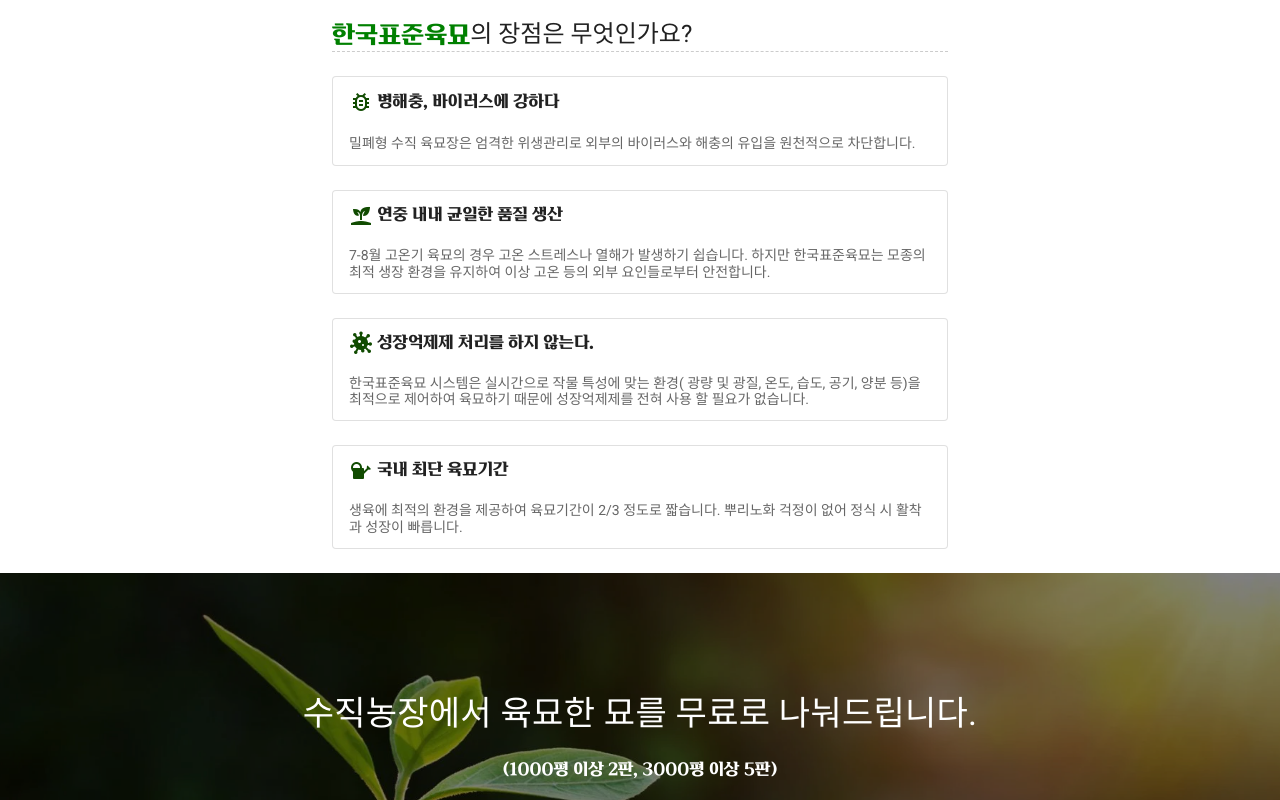
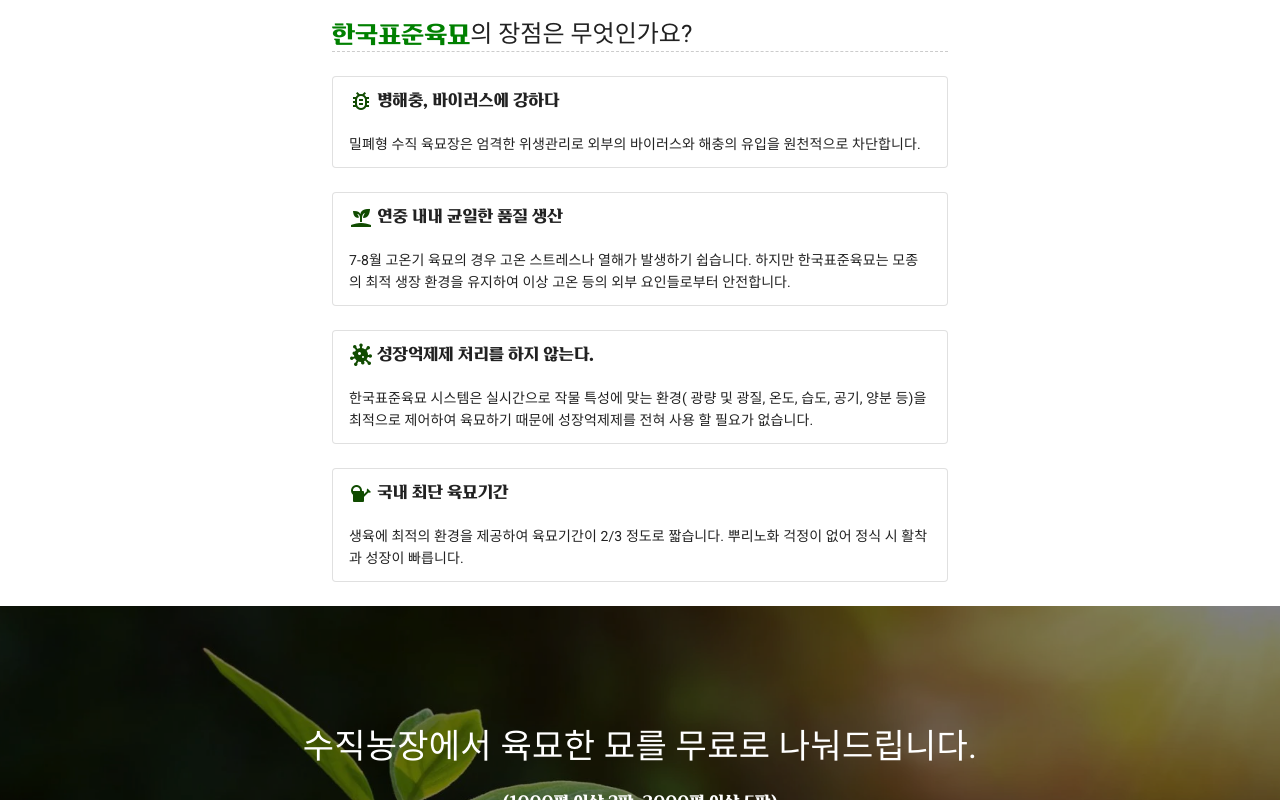
Before and after one commit to rladltmf224/landing, a Vue app: page /AppContent in a window 1280 px wide. Shown: the part 2200-3000 px from the top of the page. Built offline with nearby package versions, Linux system fonts and the light colour scheme.

Commit message:
style:장점리스트cardtext변경

```diff
--- a/src/views/content/AppContent copy.scss
+++ b/src/views/content/AppContent copy.scss
@@ -481,6 +481,9 @@
   #go_event02_pc {
     display: none;
   }
+  #pc {
+    display: none;
+  }
 
   #c_hp1,
   #c_hp2,
--- a/src/views/content/AppContent.vue
+++ b/src/views/content/AppContent.vue
@@ -20,7 +20,7 @@
         </div>
       </v-col>
     </v-row>
-    <v-row justify="center">
+    <v-row justify="center ">
       <v-col cols="12" sm="10" md="8" lg="6" class="d-flex">
         <v-img
           class="mid_img mr-1"
@@ -66,7 +66,7 @@
       </v-col>
     </v-row>
     <!-- pc버젼 -->
-    <!--     <v-row justify="center">
+    <v-row justify="center " v-if="isShowValue">
       <v-col xl="6" lg="6" md="6" sm="6" xs="5">
         <v-carousel
           style="height: 210px"
@@ -118,11 +118,17 @@
           </template>
         </v-carousel>
       </v-col>
-    </v-row> -->
+    </v-row>
     <!-- 모바일버젼 -->
-    <v-row justify="center">
+    <v-row justify="center" v-else>
       <v-col xl="6" lg="6" md="6" sm="6" xs="5">
-        <v-carousel height="100" hide-delimiters class="custom">
+        <v-carousel
+          height="100"
+          hide-delimiters
+          :interval="2000"
+          cycle
+          class="custom"
+        >
           <v-carousel-item v-for="(slide, i) in farmsInfo" :key="i">
             <v-row class="fill-height" align="center" justify="center">
               <v-col cols="12">
@@ -165,7 +171,7 @@
       </v-col>
     </v-row>
     <v-row justify="center">
-      <v-col lg="6" xs="12">
+      <v-col xl="6" lg="6" md="6" sm="6" xs="5">
         <v-card class="mx-auto" outlined>
           <v-list-item three-line>
             <v-list-item-content>
@@ -175,10 +181,11 @@
                   바이러스에 강하다
                 </p>
               </v-list-item-title>
-              <v-list-item-subtitle
-                >밀폐형 수직 육묘장은 엄격한 위생관리로 외부의 바이러스와 해충의
-                유입을 원천적으로 차단합니다.</v-list-item-subtitle
-              >
+
+              <v-card-text class="pa-0">
+                밀폐형 수직 육묘장은 엄격한 위생관리로 외부의 바이러스와 해충의
+                유입을 원천적으로 차단합니다.
+              </v-card-text>
             </v-list-item-content>
           </v-list-item>
         </v-card>
@@ -195,12 +202,11 @@
                   품질 생산
                 </p>
               </v-list-item-title>
-              <v-list-item-subtitle
-                >7-8월 고온기 육묘의 경우 고온 스트레스나 열해가 발생하기
+              <v-card-text class="pa-0">
+                7-8월 고온기 육묘의 경우 고온 스트레스나 열해가 발생하기
                 쉽습니다. 하지만 한국표준육묘는 모종의 최적 생장 환경을 유지하여
-                이상 고온 등의 외부 요인들로부터
-                안전합니다.</v-list-item-subtitle
-              >
+                이상 고온 등의 외부 요인들로부터 안전합니다.
+              </v-card-text>
             </v-list-item-content>
           </v-list-item>
         </v-card>
@@ -217,12 +223,11 @@
                   하지 않는다.
                 </p>
               </v-list-item-title>
-              <v-list-item-subtitle
-                >한국표준육묘 시스템은 실시간으로 작물 특성에 맞는 환경( 광량 및
+              <v-card-text class="pa-0">
+                한국표준육묘 시스템은 실시간으로 작물 특성에 맞는 환경( 광량 및
                 광질, 온도, 습도, 공기, 양분 등)을 최적으로 제어하여 육묘하기
-                때문에 성장억제제를 전혀 사용 할 필요가
-                없습니다.</v-list-item-subtitle
-              >
+                때문에 성장억제제를 전혀 사용 할 필요가 없습니다.
+              </v-card-text>
             </v-list-item-content>
           </v-list-item>
         </v-card>
@@ -239,11 +244,10 @@
                   육묘기간
                 </p>
               </v-list-item-title>
-              <v-list-item-subtitle
-                >생육에 최적의 환경을 제공하여 육묘기간이 2/3 정도로 짧습니다.
-                뿌리노화 걱정이 없어 정식 시 활착과 성장이
-                빠릅니다.</v-list-item-subtitle
-              >
+              <v-card-text class="pa-0">
+                생육에 최적의 환경을 제공하여 육묘기간이 2/3 정도로 짧습니다.
+                뿌리노화 걱정이 없어 정식 시 활착과 성장이 빠릅니다.
+              </v-card-text>
             </v-list-item-content>
           </v-list-item>
         </v-card>
@@ -383,9 +387,30 @@
       src: require("./photo/vertical_farm_3.jpg"),
     },
   ];
+  width: number = 0;
+  isShowValue: boolean = false;
+
   get farmsInfo() {
     return cfg.farmsInfo;
   }
+  mounted() {
+    window.addEventListener("resize", this.handleResize);
+  }
+  beforeDestroy() {
+    window.removeEventListener("resize", this.handleResize);
+  }
+
+  handleResize(event: any) {
+    //모바일화면일때만 v-if해주기
+    this.width = window.innerWidth;
+
+    if (this.width > 600) {
+      this.isShowValue = true;
+    } else {
+      this.isShowValue = false;
+    }
+  }
+
   @Prop() private msg!: string;
   MoveToSample() {
     var element = document.querySelector("#sample");
```
